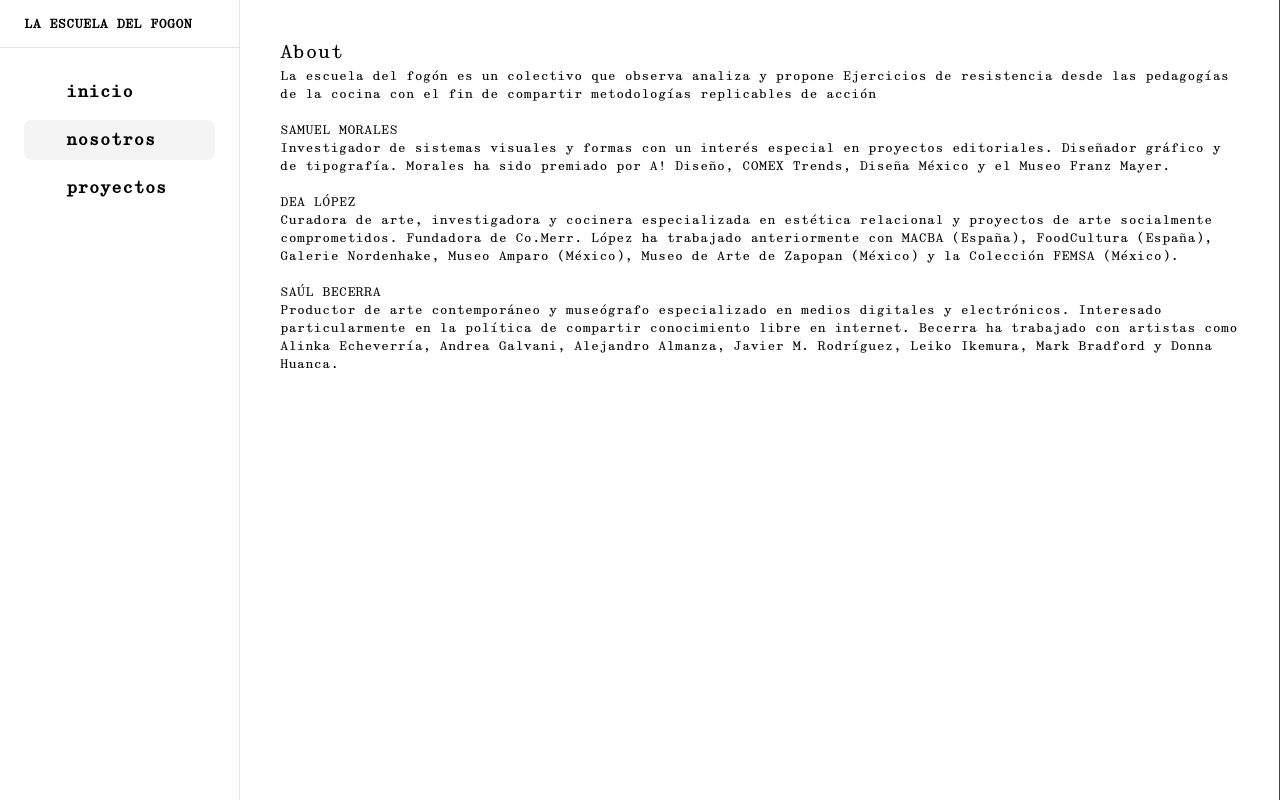
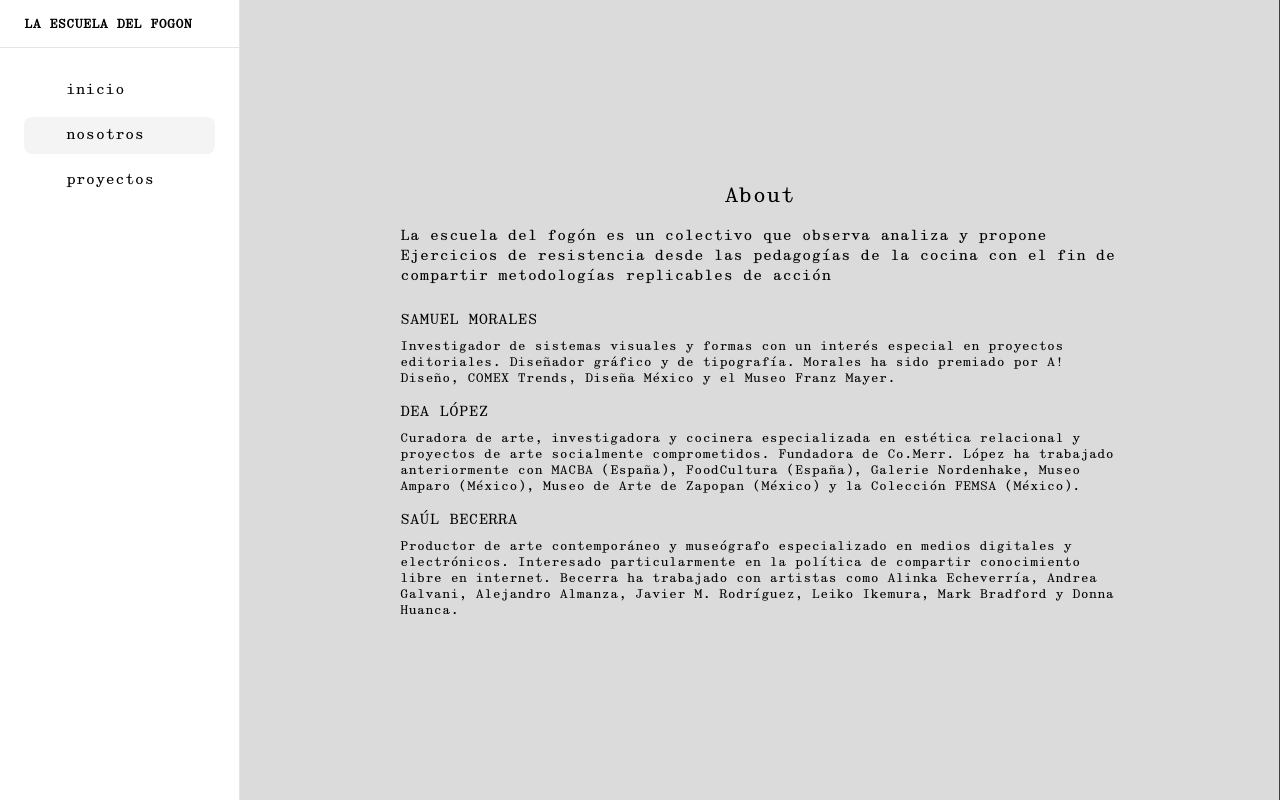
Before and after one commit to sbectorProd/la-escuela-del-fogon, a Next.js app: page /about in a window 1280 px wide. Built offline with nearby package versions, Linux system fonts and the light colour scheme; some icons are missing.

Commit message:
Style about

```diff
--- a/app/_components/Nav.tsx
+++ b/app/_components/Nav.tsx
@@ -47,7 +47,7 @@ const MenuItem = ({ item }: { item: NavItem }) => {
                     >
                         <div className="flex flex-row space-x-4 items-center">
                             {item.icon}
-                            <span className="font-semibold text-[16px]  flex">{item.title}</span>
+                            <span className="font-thin text-[14px]  flex">{item.title}</span>
                         </div>
 
                         <div className={`${subMenuOpen ? 'rotate-180' : ''} flex`}>
@@ -62,10 +62,10 @@ const MenuItem = ({ item }: { item: NavItem }) => {
                                     <Link
                                         key={idx}
                                         href={subItem.path}
-                                        className={`${subItem.path === pathname ? 'font-bold' : ''
+                                        className={`${subItem.path === pathname ? 'text-[#BC6E33]' : ''
                                             }`}
                                     >
-                                        <span className="text-[12px]">{subItem.title}</span>
+                                        <span className="font-thin text-[12px]">{subItem.title}</span>
                                     </Link>
                                 );
                             })}
@@ -79,7 +79,7 @@ const MenuItem = ({ item }: { item: NavItem }) => {
                         }`}
                 >
                     {item.icon}
-                    <span className="font-semibold [text-16px] flex">{item.title}</span>
+                    <span className="font-thin text-[14px] flex">{item.title}</span>
                 </Link>
             )}
         </div>
--- a/app/about/page.tsx
+++ b/app/about/page.tsx
@@ -1,22 +1,40 @@
 export default function About() {
     return (
-        <div className="p-10">
-            <h1 className="text-[10px] md:text-[18px]">About</h1>
-            <p className="text-[8px] md:text-[12px]">
+        <section id="about" className="bg-[#DBDBDB] w-full py-14 min-h-screen flex flex-col place-content-center overflow-hidden">
+            <div className="px-9 lg:px-40 pb-6">
+                <h1 className="text-lg lg:text-xl pb-4 text-center">
+                    About
+                </h1>
+                <p className="text-xs lg:text-sm font-thin">
                     La escuela del fogón es un colectivo que observa analiza y propone Ejercicios de resistencia desde las pedagogías de la cocina con el fin de compartir metodologías replicables de acción
-                <br />
-                <br />
-                SAMUEL MORALES<br />
+                </p>
+            </div>
+            <div className="px-9 lg:px-40">
+                <div className="pb-4">
+                    <h2 className="text-sm pb-2">
+                        SAMUEL MORALES
+                    </h2>
+                    <p className="text-xs">
                         Investigador de sistemas visuales y formas con un interés especial en proyectos editoriales. Diseñador gráfico y de tipografía. Morales ha sido premiado por A! Diseño, COMEX Trends, Diseña México y el Museo Franz Mayer.
-                <br />
-                <br />
-                DEA LÓPEZ<br />
+                    </p>
+                </div>
+                <div className="pb-4">
+                    <h2 className="text-sm pb-2">
+                        DEA LÓPEZ
+                    </h2>
+                    <p className="text-xs">
                         Curadora de arte, investigadora y cocinera especializada en estética relacional y proyectos de arte socialmente comprometidos. Fundadora de Co.Merr. López ha trabajado anteriormente con MACBA (España), FoodCultura (España), Galerie Nordenhake, Museo Amparo (México), Museo de Arte de Zapopan (México) y la Colección FEMSA (México).
-                <br />
-                <br />
-                SAÚL BECERRA<br />
+                    </p>
+                </div>
+                <div>
+                    <h2 className="text-sm pb-2">
+                        SAÚL BECERRA
+                    </h2>
+                    <p className="text-xs">
                         Productor de arte contemporáneo y museógrafo especializado en medios digitales y electrónicos. Interesado particularmente en la política de compartir conocimiento libre en internet. Becerra ha trabajado con artistas como Alinka Echeverría, Andrea Galvani, Alejandro Almanza, Javier M. Rodríguez, Leiko Ikemura, Mark Bradford y Donna Huanca.
                     </p>
                 </div>
+            </div>
+        </section>
     )
 }
```
Lines whose indentation alone changed are shown as unchanged.
